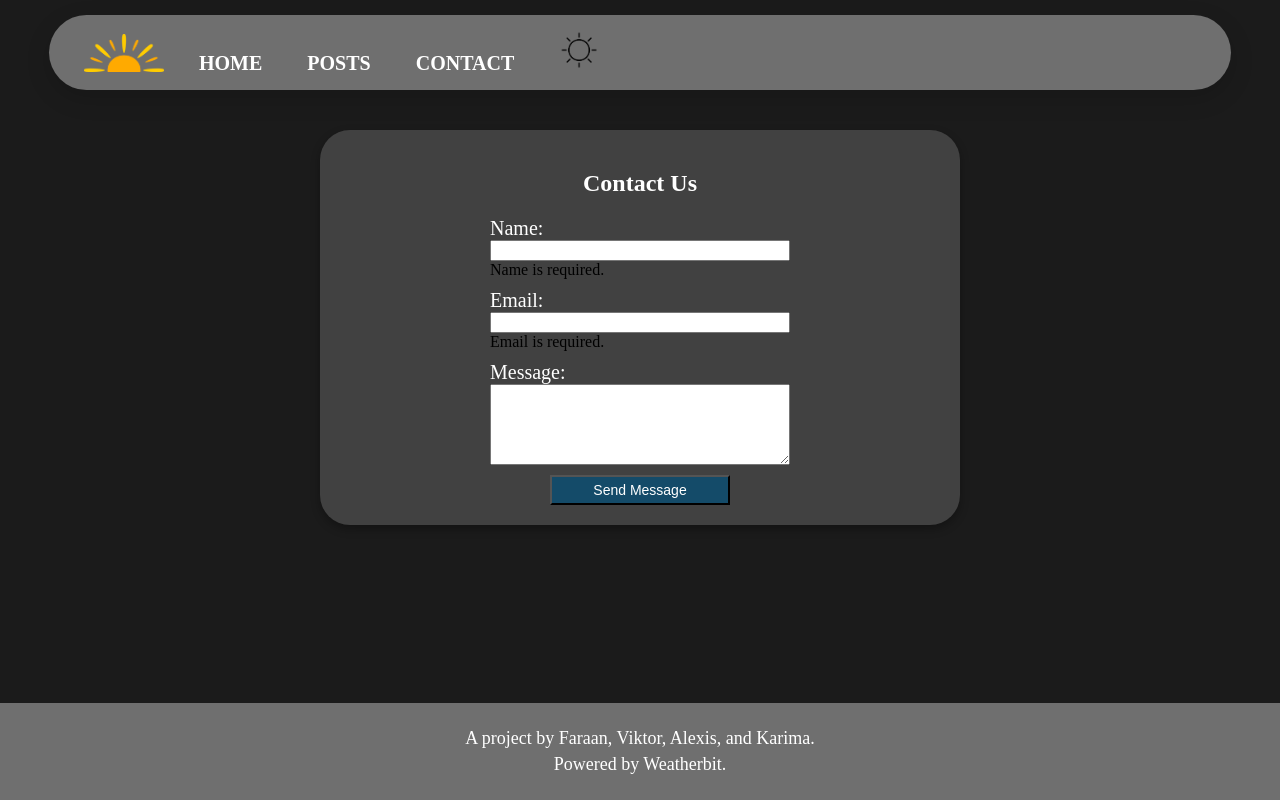
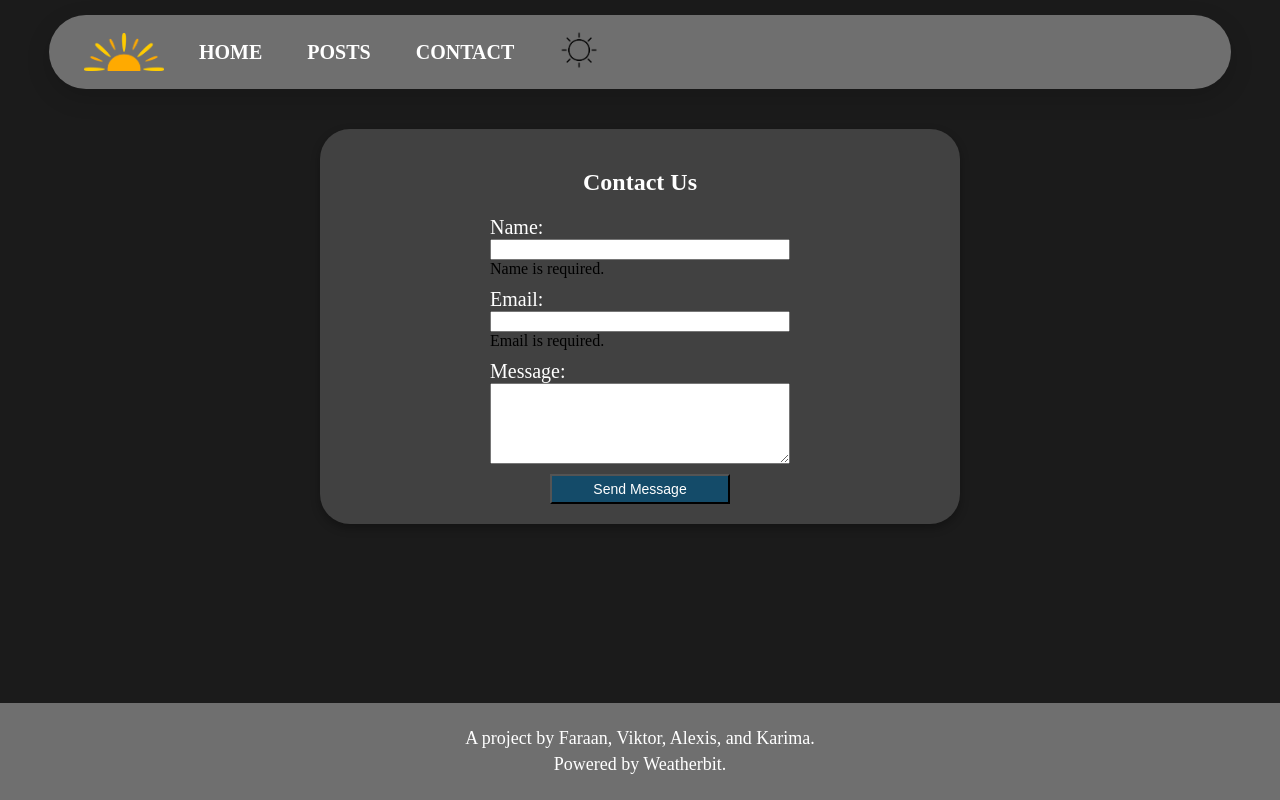
Before and after one commit to IceCrystal21/weather-app, a Next.js app in the folder weather-app/: page /contact in a window 1280 px wide. Built offline with nearby package versions, Linux system fonts and the light colour scheme.

Commit message:
fixed navbar misalign
added some classnames new text for darkmode

```diff
--- a/weather-app/components/Navbar.js
+++ b/weather-app/components/Navbar.js
@@ -11,6 +11,8 @@ export default function Navbar(){
                 <Link href="/">HOME</Link>
                 <Link href="/posts">POSTS</Link>
                 <Link href="/contact">CONTACT</Link>
+            </div>
+            <div>
                 <ThemeSwitcher></ThemeSwitcher>
             </div>
         </nav>
--- a/weather-app/styles/globals.css
+++ b/weather-app/styles/globals.css
@@ -26,14 +26,6 @@ main{
 
 /* NAVBAR */
 nav {
-  /*
-  padding: 15px ;
-  background: #ffffff;
-  box-shadow: 0 4px 10px rgba(0, 0, 0, 0.3);
-  display: flex;
-  align-items: center;
-  margin-bottom: 20px;
-  */
   margin: 0 auto;
   margin-bottom: 20px;
   margin-top: 15px;
@@ -69,6 +61,7 @@ nav a:hover{
 
 /* WEATHER */
 .search-container{
+
   max-width: 500px;
   width: 100%;
   border-radius: 30px;
@@ -94,6 +87,20 @@ nav a:hover{
   background-color: white;
   color: #144b69;
 }
+
+.weather-info{
+  text-align: center;
+}
+.weather-info p{
+  font-size: 20px;
+}
+.weather-info h2{
+  text-transform: uppercase;
+}
+.weather-info h3{
+  font-size: 25px;
+}
+
 
 /* POSTS/ARTICLES */
 .posts-container{
```
Also changed, not shown: weather-app/components/Main.js (+8 -6 lines).
